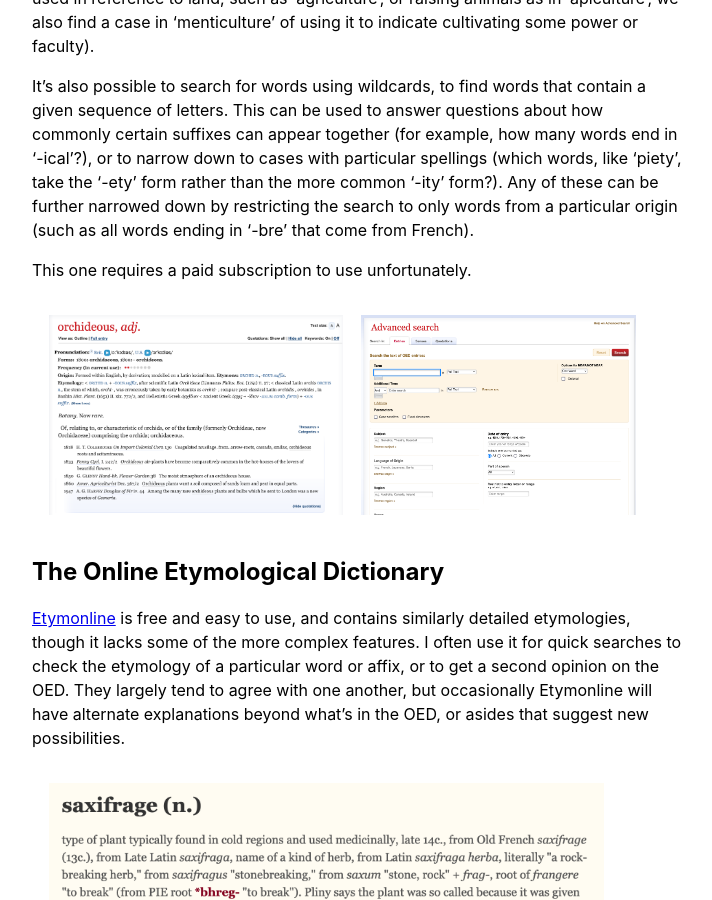
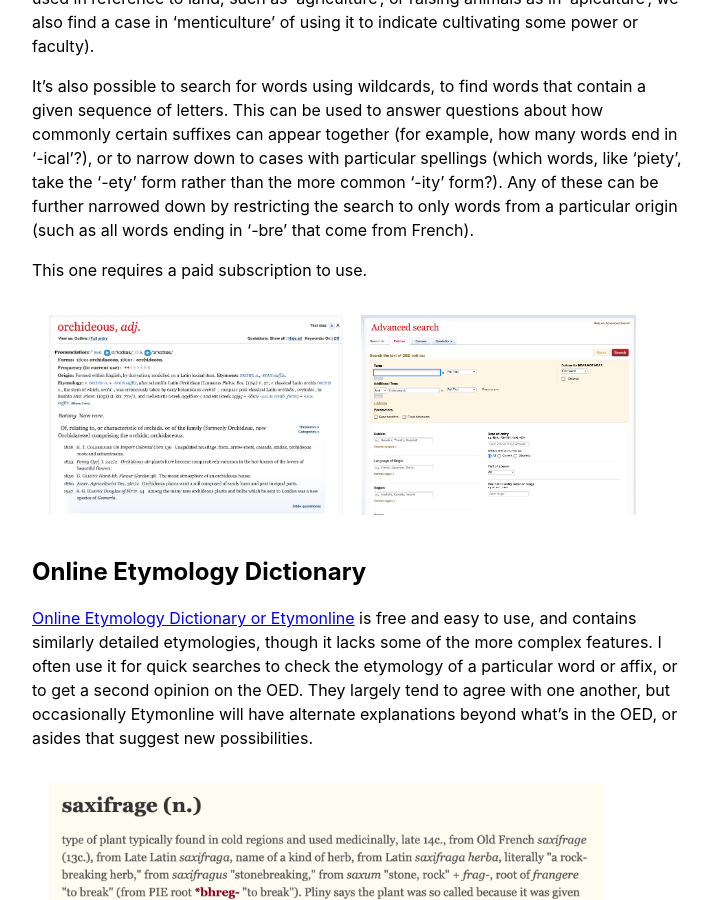
Before and after one commit to inthescales/lyre-site, a Jekyll site: the page built from blog/_posts/2023-6-18-sources-for-etymology.md, in a window 1280 px wide and 900 px high, scrolled down 868 px. Shown: the whole window, without its empty margins (299-1011 px from the left). Built offline with Jekyll 4.4.1, drawn with Linux system fonts in a browser that asks for light colours.

Commit message:
Updates to sources for etymology post

```diff
--- a/blog/_posts/2023-6-18-sources-for-etymology.md
+++ b/blog/_posts/2023-6-18-sources-for-etymology.md
@@ -17,7 +17,7 @@
 
 It's also possible to search for words using wildcards, to find words that contain a given sequence of letters. This can be used to answer questions about how commonly certain suffixes can appear together (for example, how many words end in '-ical'?), or to narrow down to cases with particular spellings (which words, like 'piety', take the '-ety' form rather than the more common '-ity' form?). Any of these can be further narrowed down by restricting the search to only words from a particular origin (such as all words ending in '-bre' that come from French).
 
-This one requires a paid subscription to use unfortunately.
+This one requires a paid subscription to use.
 
 <table class="img-table">
     <tr>
@@ -30,9 +30,9 @@
     </tr>
 </table>
 
-## The Online Etymological Dictionary
+## Online Etymology Dictionary
 
-[Etymonline](http://www.etymonline.com) is free and easy to use, and contains similarly detailed etymologies, though it lacks some of the more complex features. I often use it for quick searches to check the etymology of a particular word or affix, or to get a second opinion on the OED. They largely tend to agree with one another, but occasionally Etymonline will have alternate explanations beyond what's in the OED, or asides that suggest new possibilities.
+[Online Etymology Dictionary or Etymonline](http://www.etymonline.com) is free and easy to use, and contains similarly detailed etymologies, though it lacks some of the more complex features. I often use it for quick searches to check the etymology of a particular word or affix, or to get a second opinion on the OED. They largely tend to agree with one another, but occasionally Etymonline will have alternate explanations beyond what's in the OED, or asides that suggest new possibilities.
 
 <table class="img-table">
     <tr>
```
